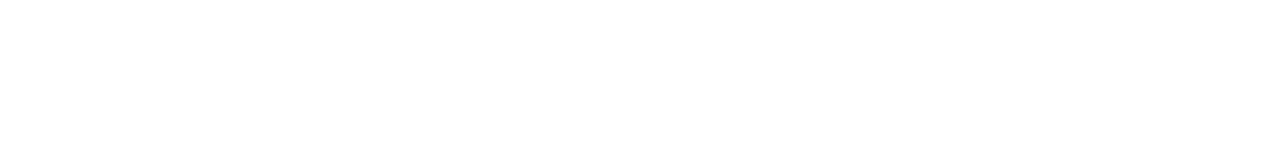
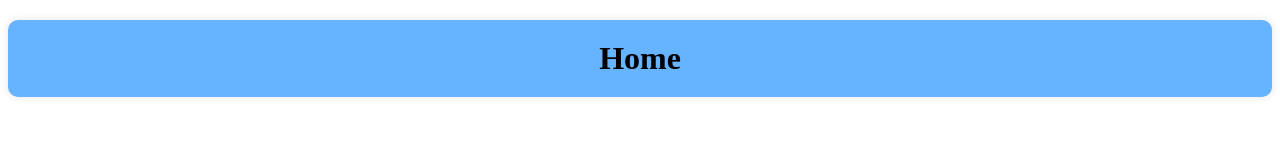
Before and after one commit to pranayrdandekar7/new-project-igcp, a plain HTML site: page index.html in a window 1280 px wide. Drawn offline with Linux system fonts and the light colour scheme.

Commit message:
header css added

```diff
--- /dev/null
+++ b/css/style.css
@@ -0,0 +1,8 @@
+.header{
+  background-color: #66b3ff;
+  padding: 20px;
+  text-align: center;
+  margin-top: 20px;
+  border-radius: 10px;
+  box-shadow: 0 0 10px rgba(0, 0, 0, 0.1);
+}
--- a/index.html
+++ b/index.html
@@ -1,11 +1,12 @@
 <!DOCTYPE html>
 <html lang="en">
-<head>
-  <meta charset="UTF-8">
-  <meta name="viewport" content="width=device-width, initial-scale=1.0">
-  <title>Document</title>
-</head>
-<body>
-
-</body>
+  <head>
+    <meta charset="UTF-8" />
+    <meta name="viewport" content="width=device-width, initial-scale=1.0" />
+    <link rel="stylesheet" href="./css/style.css" />
+    <title>Document</title>
+  </head>
+  <body>
+    <h1 class="header">Home</h1>
+  </body>
 </html>
```
